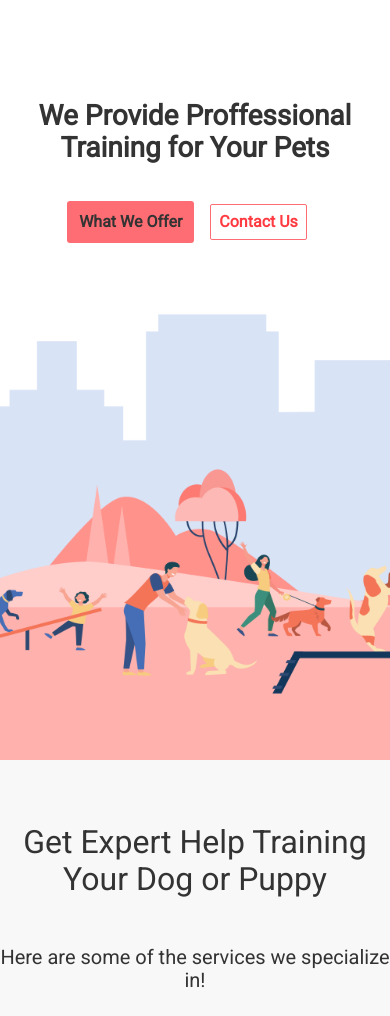
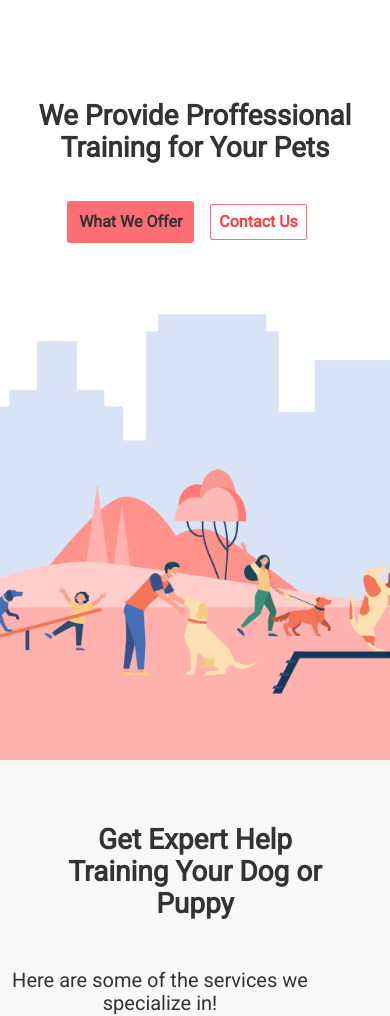
Before and after one commit to mikebabz426/sunset-revamp, a Gatsby site: page / in a window 390 px wide. Shown: the part 84-1100 px from the top of the page. Built offline with nearby package versions, Linux system fonts and the light colour scheme; Gatsby itself is replaced by a stand-in of ours.

Commit message:
optimize media queries for larger mobile devices

```diff
--- a/src/pages/index.js
+++ b/src/pages/index.js
@@ -19,7 +19,7 @@ const Headline = styled.h1`
   padding: 0 4rem;
   margin: 0 auto 1.5rem auto;
 
-  @media screen and (orientation: landscape) and (max-width: 850px) and (max-height: 450px) {
+  @media screen and (orientation: landscape) and (max-width: 900px) and (max-height: 450px) {
     margin-top: 20rem;
     font-size: 38px;
   }
@@ -73,11 +73,21 @@ const DogSection = styled.div`
 `
 const SectionHeadline = styled.h2`
   color: #333;
-  font-weight: 500;
+  font-weight: bold;
   text-align: center;
   max-width: 1280;
   padding: 4rem 0 2rem 0;
-  font-size: 32px;
+  font-size: 36px;
+  margin: 0 auto;
+
+  @media screen and (max-width: 900px) {
+    font-size: 28px;
+    padding: 4rem 1rem 2rem 1rem;
+    max-width: 800px;
+  }
+  @media screen and (max-width: 450px) {
+    max-width: 320px;
+  }
 `
 const SubHeadline = styled.h3`
   color: #333;
@@ -86,6 +96,10 @@ const SubHeadline = styled.h3`
   max-width: 1280;
   margin: 1rem 0;
   font-size: 20px;
+
+  @media screen and (max-width: 450px) {
+    max-width: 320px;
+  }
 `
 const CardArea = styled.div`
   margin: 3rem auto;
@@ -109,7 +123,7 @@ const CalltoAction = styled.div`
   justify-content: center;
   align-items: center;
 
-  @media (max-width: 800px) {
+  @media (max-width: 900px) {
     flex-direction: column;
   }
 `
@@ -170,11 +184,11 @@ const Stripe = styled.div`
   align-items: center;
   position: relative;
 
-  @media screen and (max-width: 800px) {
+  @media screen and (max-width: 900px) {
     margin: 20rem auto 20rem auto;
   }
 
-  @media screen and (orientation: landscape) and (max-width: 850px) and (max-height: 450px) {
+  @media screen and (orientation: landscape) and (max-width: 900px) and (max-height: 450px) {
     margin-bottom: 20rem;
   }
 
@@ -195,7 +209,7 @@ const OffsetContainer = styled.div`
     width: 990px;
   }
 
-  @media screen and (max-width: 830px) {
+  @media screen and (max-width: 900px) {
     width: 750px;
     flex-wrap: wrap;
     position: static;
@@ -228,7 +242,7 @@ const TestimonialHeadline = styled.h1`
   padding: 0 4rem;
   margin: 0 auto 1.5rem auto;
 
-  @media screen and (orientation: landscape) and (max-width: 850px) and (max-height: 450px) {
+  @media screen and (orientation: landscape) and (max-width: 900px) and (max-height: 450px) {
     font-size: 48px;
   }
 
@@ -249,7 +263,7 @@ const TestimonialSub = styled.h3`
   max-width: 1280;
   margin: 1rem 1rem;
   font-size: 20px;
-  @media screen and (orientation: landscape) and (max-width: 850px) and (max-height: 450px) {
+  @media screen and (orientation: landscape) and (max-width: 900px) and (max-height: 450px) {
     margin-bottom: 20rem;
   }
 
@@ -266,7 +280,7 @@ const DogHeadline = styled.h1`
   padding: 0 4rem;
   margin: 0 auto 1.5rem auto;
 
-  @media screen and (orientation: landscape) and (max-width: 850px) and (max-height: 450px) {
+  @media screen and (orientation: landscape) and (max-width: 900px) and (max-height: 450px) {
     font-size: 48px;
   }
 
```
